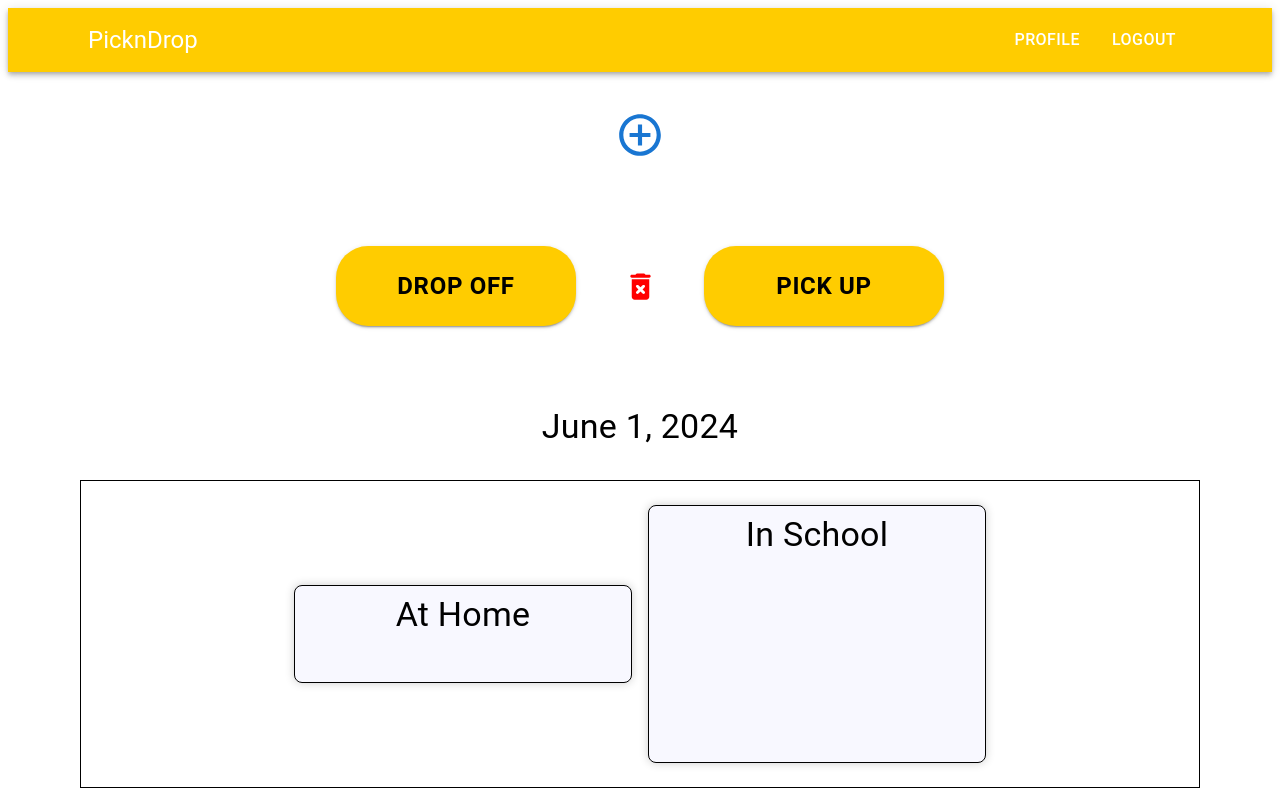
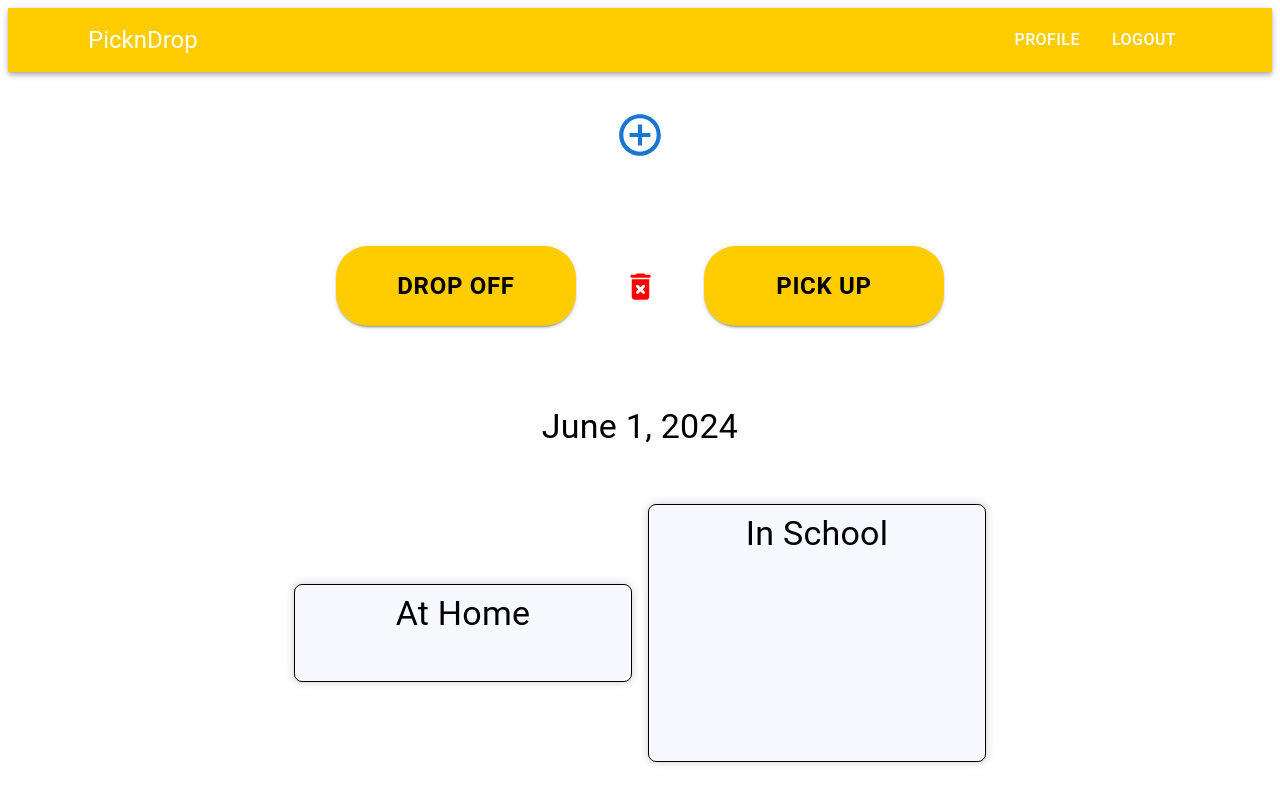
Before and after one commit to faridizzat/PicknDrop-MUI, a React (Vite) app: page / in a window 1280 px wide. Built offline with nearby package versions, Linux system fonts and the light colour scheme.

Commit message:
fix: remove border

```diff
--- a/src/pages/Home.jsx
+++ b/src/pages/Home.jsx
@@ -190,7 +190,6 @@ const HomePage = () => {
           flexWrap={"wrap"}
           justifyContent="center"
           alignItems="center"
-          border={1}
         >
           <ChildStatus childList={childList} />
         </Box>
```
